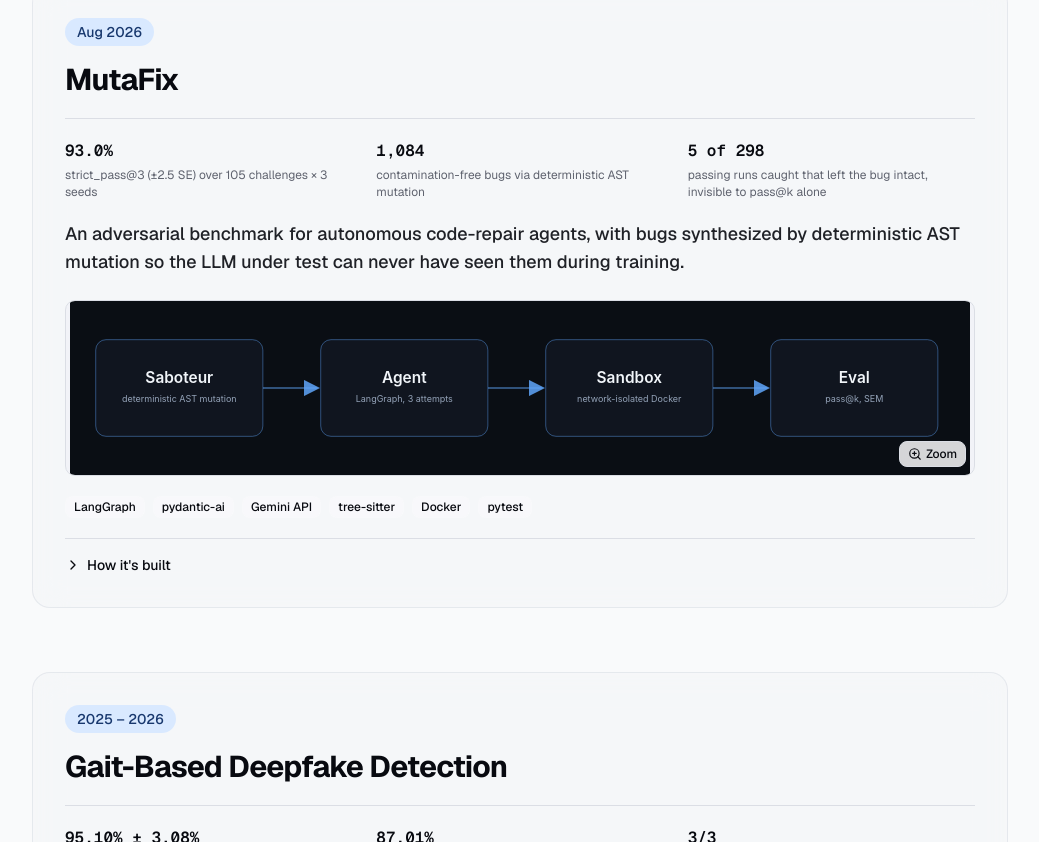
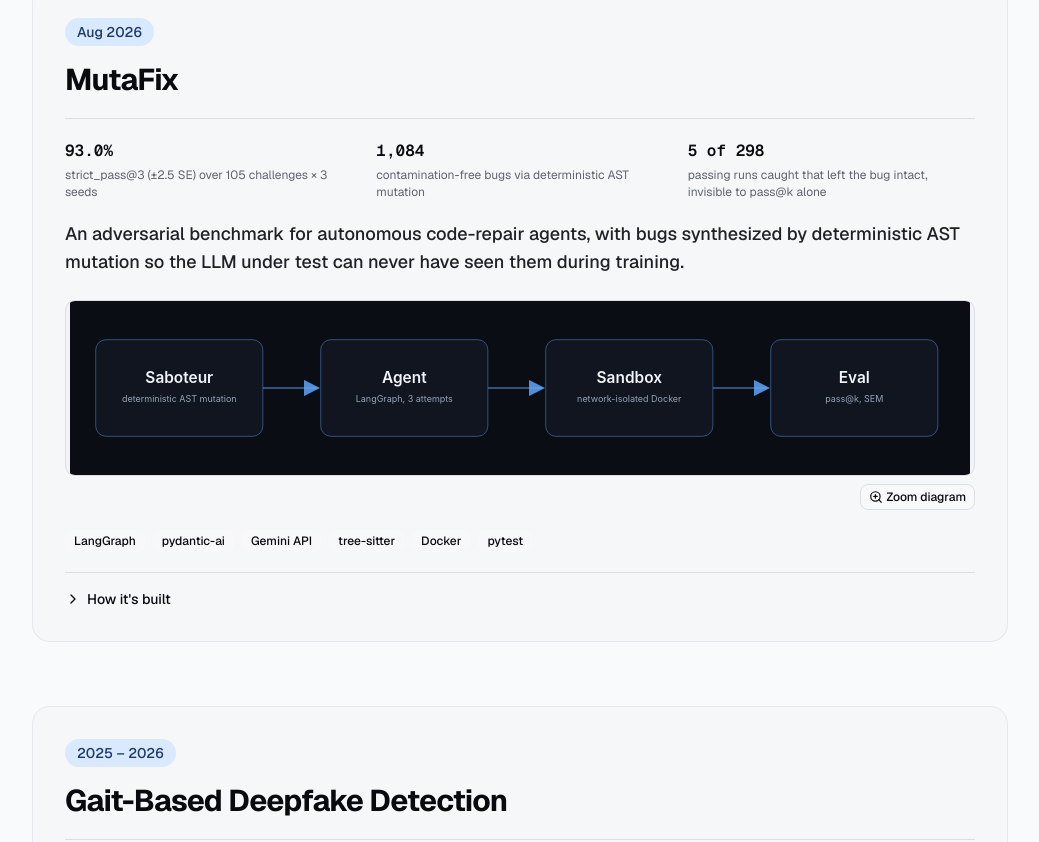
Before and after one commit to Arhaan-P/portfolio-website, a Next.js app: page / in a window 1280 px wide. Shown: the part 3084-3926 px from the top of the page, without its empty margins (120-1159 px from the left). Built offline with nearby package versions, Linux system fonts and the light colour scheme.

Commit message:
layout: crop MutaFix diagram, fix zoom button a11y

```diff
--- a/src/components/sections/project-image.tsx
+++ b/src/components/sections/project-image.tsx
@@ -131,14 +131,19 @@ export function ProjectImage({
         <button
           type="button"
           aria-label={`Zoom ${aspect === "wide" ? "diagram" : "image"}`}
+          // With a separate labelled button below the strip, this overlay is a mouse convenience only.
+          {...(aspect === "wide" && ratio ? { "aria-hidden": true, tabIndex: -1 } : {})}
           onClick={() => setLightboxOpen(true)}
           className="absolute inset-0 z-10 cursor-zoom-in bg-black/0 transition-colors hover:bg-black/10 focus-visible:outline-none focus-visible:ring-2 focus-visible:ring-ring focus-visible:ring-inset"
         >
-          {/* Always visible so touch users (no hover) can find it too */}
-          <span className="absolute bottom-2 right-2 inline-flex items-center gap-1 rounded-md border border-border bg-background/85 px-2 py-1 text-xs font-medium text-foreground backdrop-blur-sm">
-            <ZoomIn aria-hidden className="size-3.5" />
-            Zoom
-          </span>
+          {/* Always visible so touch users (no hover) can find it too. Strip-shaped diagrams
+              are too short to hold it without covering labels, so theirs sits below the image. */}
+          {!(aspect === "wide" && ratio) && (
+            <span className="absolute bottom-2 right-2 inline-flex items-center gap-1 rounded-md border border-border bg-background/85 px-2 py-1 text-xs font-medium text-foreground backdrop-blur-sm">
+              <ZoomIn aria-hidden className="size-3.5" />
+              Zoom
+            </span>
+          )}
         </button>
 
         {/* Gradient overlay (photo captions only; flat diagrams don't need it) */}
@@ -196,6 +201,19 @@ export function ProjectImage({
           </div>
         )}
       </div>
+
+      {aspect === "wide" && ratio && (
+        <div className="mt-2 flex justify-end">
+          <button
+            type="button"
+            onClick={() => setLightboxOpen(true)}
+            className="inline-flex items-center gap-1 rounded-md border border-border bg-background/85 px-2 py-1 text-xs font-medium text-foreground transition-colors hover:bg-muted focus-visible:outline-none focus-visible:ring-2 focus-visible:ring-ring"
+          >
+            <ZoomIn aria-hidden className="size-3.5" />
+            Zoom diagram
+          </button>
+        </div>
+      )}
 
       {/* ─── Lightbox overlay ─── */}
       {lightboxOpen && (
```
